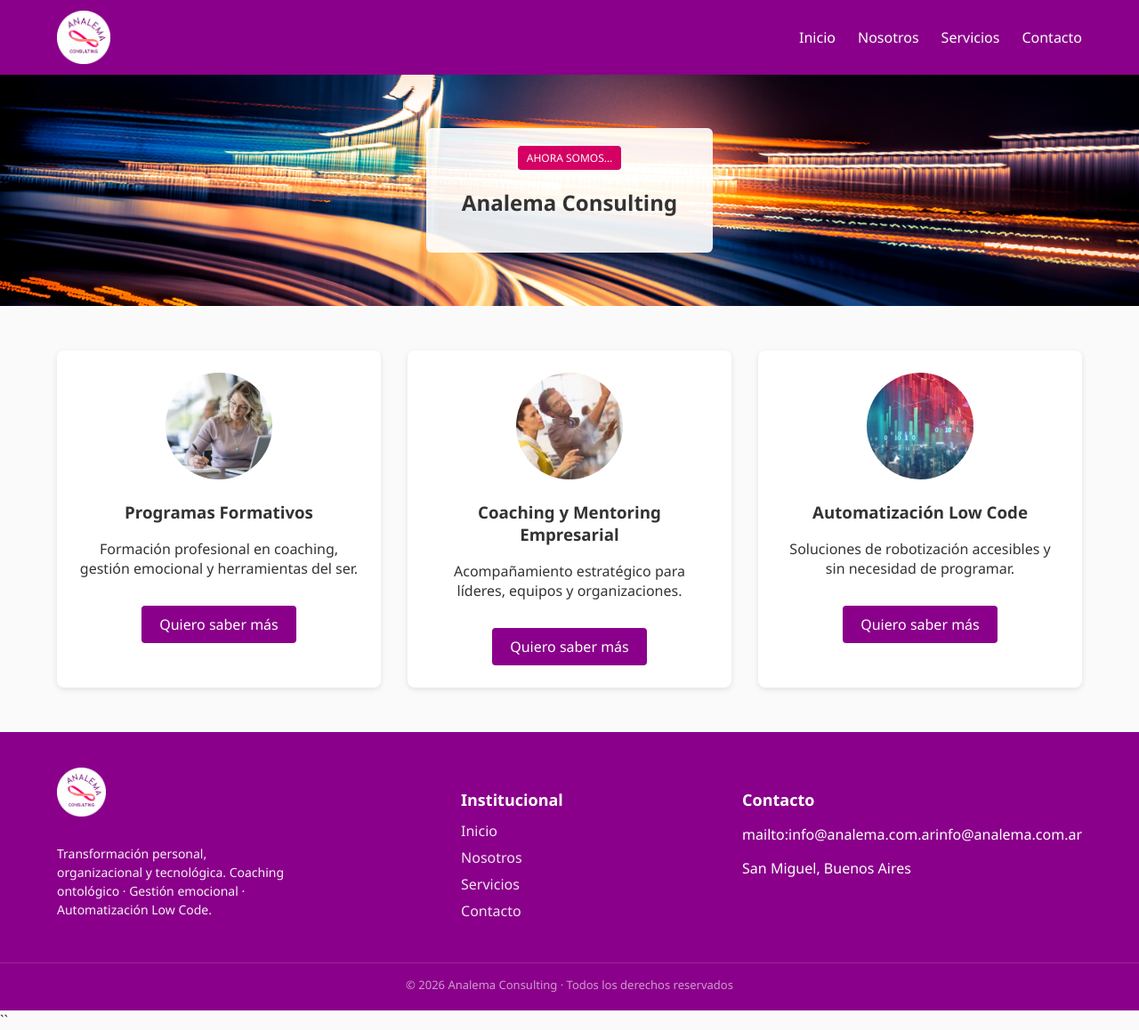
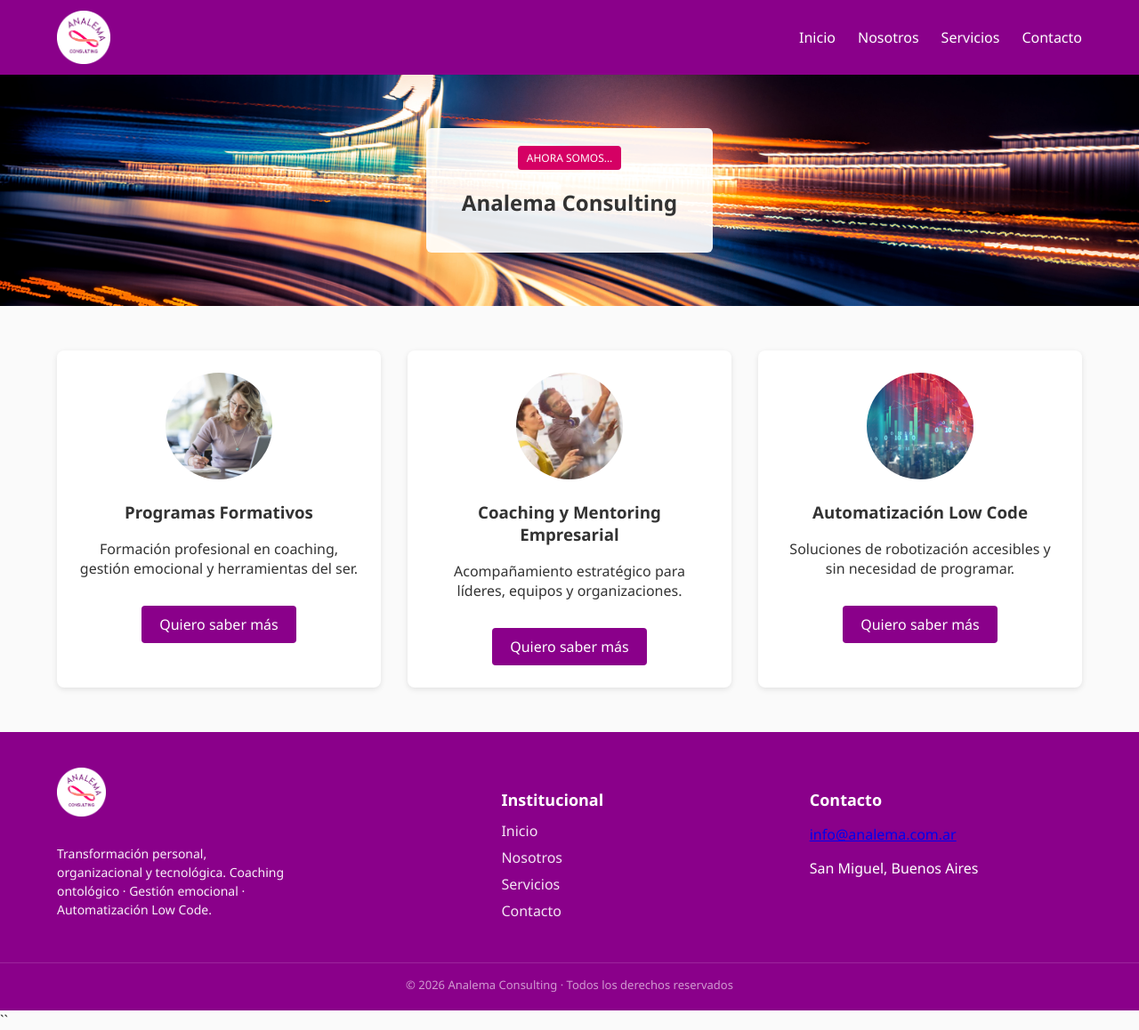
Before and after one commit to sivasilev-gif/analema.com.ar, a Jekyll site: the page built from index.md, in a window 1280 px wide. Shown: the whole page at 89% size. Built offline with Jekyll 4.4.1, drawn with Linux system fonts in a browser that asks for light colours.

Commit message:
Update landing.html

```diff
--- a/_layouts/landing.html
+++ b/_layouts/landing.html
@@ -67,7 +67,7 @@
 
     <div class="footer-column">
       <h4>Contacto</h4>
-      <p>mailto:info@analema.com.arinfo@analema.com.ar</a></p>
+      <p><a href="mailto:info@analema.com.ar">info@analema.com.ar</a></p>
       <p>San Miguel, Buenos Aires</p>
     </div>
 
```
